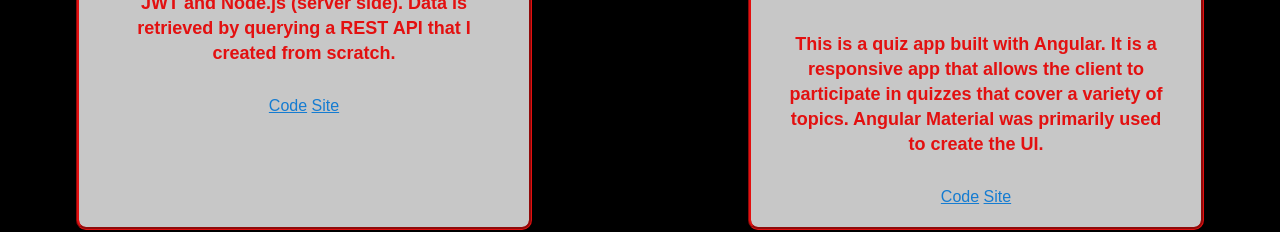
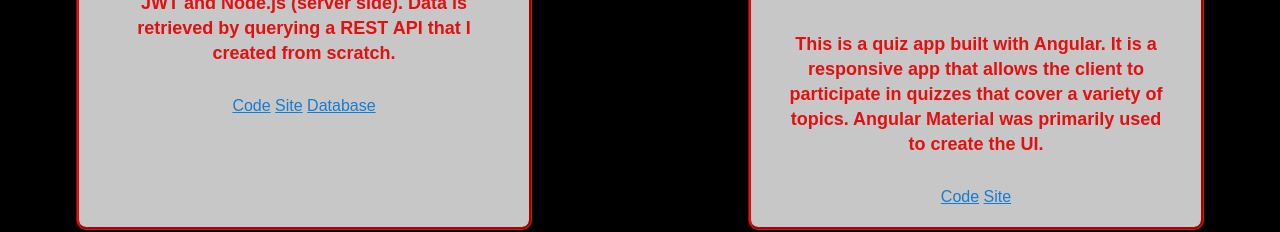
Before and after one commit to smurphyk/portfolio-website, a plain HTML site: page index.html in a window 1280 px wide. Shown: the part 806-1038 px from the top of the page. Drawn offline with nearby package versions, Linux system fonts and the light colour scheme; a web font is replaced by a local one.

Commit message:
Added link to mongodb database to movie api

```diff
--- a/index.html
+++ b/index.html
@@ -47,6 +47,7 @@
 				</p>
 				<a href="https://github.com/smurphyk/movie_api" target=_blank>Code</a>
 				<a href="https://murphmovies.herokuapp.com/client" target=_blank>Site</a>
+				<a href="https://cloud.mongodb.com/v2/5ed681a37044e64dc3a6e11e#clusters" target=_blank>Database</a>
 			</div>
 			<div class="grid__item">
 				<h2>Vue ToDo List App</h2>
```
